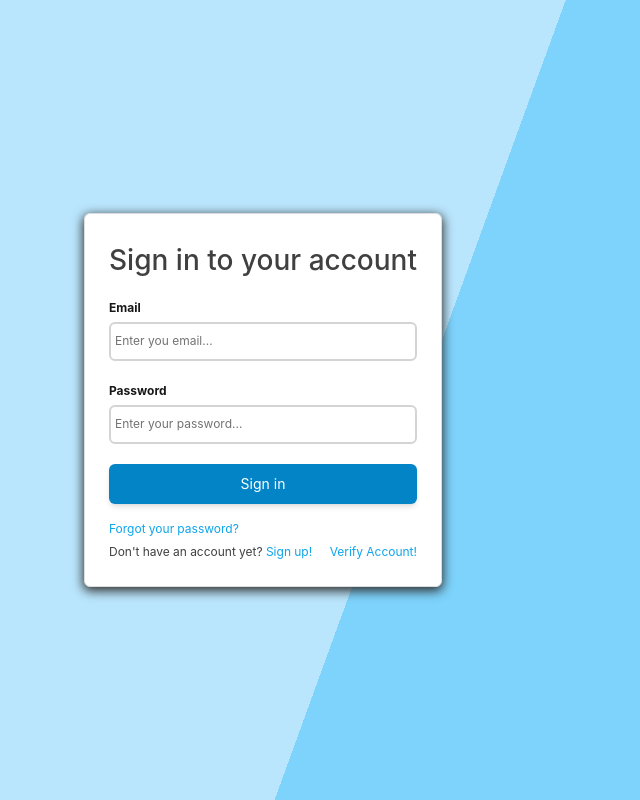
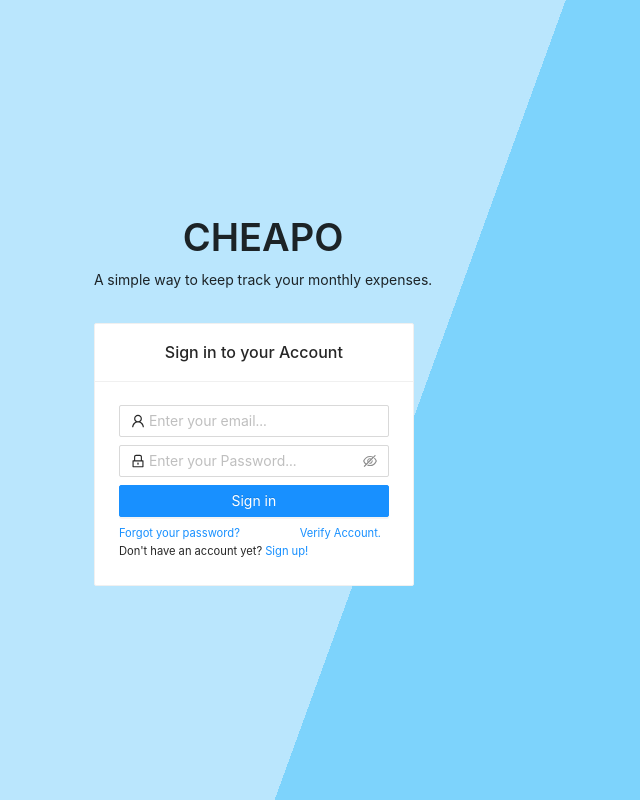
Before and after one commit to mhtros/cheapo-react-client, a React (Create React App) app: page / in a window 1280 px wide. Shown: the whole page, without its empty margins (377-1017 px from the left). Built offline with nearby package versions, Linux system fonts and the light colour scheme.

Commit message:
Re-design sign in page

```diff
--- a/src/App.js
+++ b/src/App.js
@@ -1,5 +1,6 @@
 import { useContext } from "react";
 import { BrowserRouter } from "react-router-dom";
+import UnauthorizePageTemplate from "./components/layout/unauthorize-page-template/UnauthorizePageTemplate";
 import authenticationContext from "./context/authentication-context";
 import themeContext from "./context/theme-context";
 import AuthorizeRoutes from "./pages/routes/AuthorizeRoutes";
@@ -21,7 +22,13 @@ function App() {
 
   isDark ? darkTheme() : lightTheme();
 
-  const routes = logged ? <AuthorizeRoutes /> : <UnauthorizeRoutes />;
+  const routes = logged ? (
+    <AuthorizeRoutes />
+  ) : (
+    <UnauthorizePageTemplate>
+      <UnauthorizeRoutes />
+    </UnauthorizePageTemplate>
+  );
   return <BrowserRouter>{routes}</BrowserRouter>;
 }
 
--- a/src/pages/authentication/signin/Signin.js
+++ b/src/pages/authentication/signin/Signin.js
@@ -1,18 +1,19 @@
+import {
+  EyeInvisibleOutlined,
+  EyeTwoTone,
+  LockOutlined,
+  UserOutlined,
+} from "@ant-design/icons";
+import { Button, Card, Col, Input, Row, Space, Typography } from "antd";
 import { useContext, useState } from "react";
 import { Link, useNavigate } from "react-router-dom";
-import CenteredContainer from "../../../components/layout/centered-container/CenteredContainer";
-import Button from "../../../components/UI/button/Button";
-import Card from "../../../components/UI/card/Card";
-import Input from "../../../components/UI/input/Input";
 import authenticationContext from "../../../context/authentication-context";
-import themeContext from "../../../context/theme-context";
-import classes from "./Signin.module.css";
+
+const { Text } = Typography;
 
 const Signin = () => {
   const navigate = useNavigate();
   const authenticationCtx = useContext(authenticationContext);
-  const themeCtx = useContext(themeContext);
-  const darkClass = themeCtx.dark ? "--dark" : "";
 
   const [email, setEmail] = useState("");
   const [password, setPassword] = useState("");
@@ -31,60 +32,48 @@ const Signin = () => {
   };
 
   return (
-    <CenteredContainer>
-      <Card>
-        <form className={classes["signin-form"]}>
-          <h1 className={classes[`signin-form_h1${darkClass}`]}>
-            Sign in to your account
-          </h1>
+    <Card
+      title="Sign in to your Account"
+      style={{ minWidth: "20rem", width: "30%", textAlign: "center" }}
+    >
+      <Space direction="vertical" style={{ width: "100%" }}>
         <Input
-            id="email"
-            type="text"
-            label="Email"
-            placeholder="Enter you email..."
+          prefix={<UserOutlined />}
+          placeholder="Enter your email..."
           value={email}
           onChange={(e) => setEmail(e.target.value)}
         />
-          <Input
-            id="password"
-            type="password"
-            label="Password"
-            placeholder="Enter your password..."
+        <Input.Password
+          prefix={<LockOutlined />}
+          placeholder="Enter your Password..."
           value={password}
           onChange={(e) => setPassword(e.target.value)}
-            showPassword
+          iconRender={(visible) =>
+            visible ? <EyeTwoTone /> : <EyeInvisibleOutlined />
+          }
         />
         <Button
-            style={{ marginTop: "1rem" }}
-            type="submit"
-            loadingText="Loading"
-            text="Sign in"
+          type="primary"
           loading={loading}
+          style={{ width: "100%" }}
           onClick={signinHandler}
-          />
-          <div className={classes["signin-form_links"]}>
-            <Link className={classes["link"]} to="/forgot-password  ">
-              Forgot your password?
-            </Link>
-            <div style={{ display: "flex" }}>
-              <div style={{ flex: "1 1 0%" }}>
-                <div className={classes[`signin-form__forgot${darkClass}`]}>
-                  Don't have an account yet?{" "}
-                  <Link className={classes["link"]} to="/sign-up">
-                    Sign up!
-                  </Link>
+        >
+          Sign in
+        </Button>
+        <div style={{ textAlign: "left", fontSize: "0.7rem" }}>
+          <Row wrap={false} style={{ paddingRight: "0.5rem" }}>
+            <Col flex="auto">
+              <Link to="/forgot-password">Forgot your password?</Link>
+            </Col>
+            <Col flex="none">
+              <Link to="/verify-account">Verify Account.</Link>
+            </Col>
+          </Row>
+          <Text>Don't have an account yet?</Text>
+          <Link to="/sign-up"> Sign up!</Link>
         </div>
-              </div>
-              <div>
-                <Link className={classes["link"]} to="/verify-account">
-                  Verify Account!
-                </Link>
-              </div>
-            </div>
-          </div>
-        </form>
+      </Space>
     </Card>
-    </CenteredContainer>
   );
 };
 
--- a/src/pages/authentication/signin/Signin.module.css
+++ /dev/null
@@ -1,46 +0,0 @@
-.signin-form {
-  padding: 0 1rem 1rem 1rem;
-}
-
-.signin-form > * {
-  margin-top: 1rem;
-}
-
-.signin-form_h1 {
-  color: var(--base-color-700);
-}
-
-.signin-form_h1--dark {
-  color: #fff;
-}
-
-.signin-form_links {
-  font-size: 0.75rem;
-}
-
-.signin-form_links > * {
-  margin-top: 0.25rem;
-}
-
-.link {
-  color: var(--secondary-color-500);
-  text-decoration: none;
-  outline: none;
-}
-
-.link:hover {
-  text-decoration: underline;
-}
-
-.link:focus {
-  border-radius: 0.375rem;
-  border: 2px solid var(--secondary-color-500);
-}
-
-.signin-form__forgot {
-  color: var(--base-color-700);
-}
-
-.signin-form__forgot--dark {
-  color: #fff;
-}
```
Lines whose indentation alone changed are shown as unchanged.
